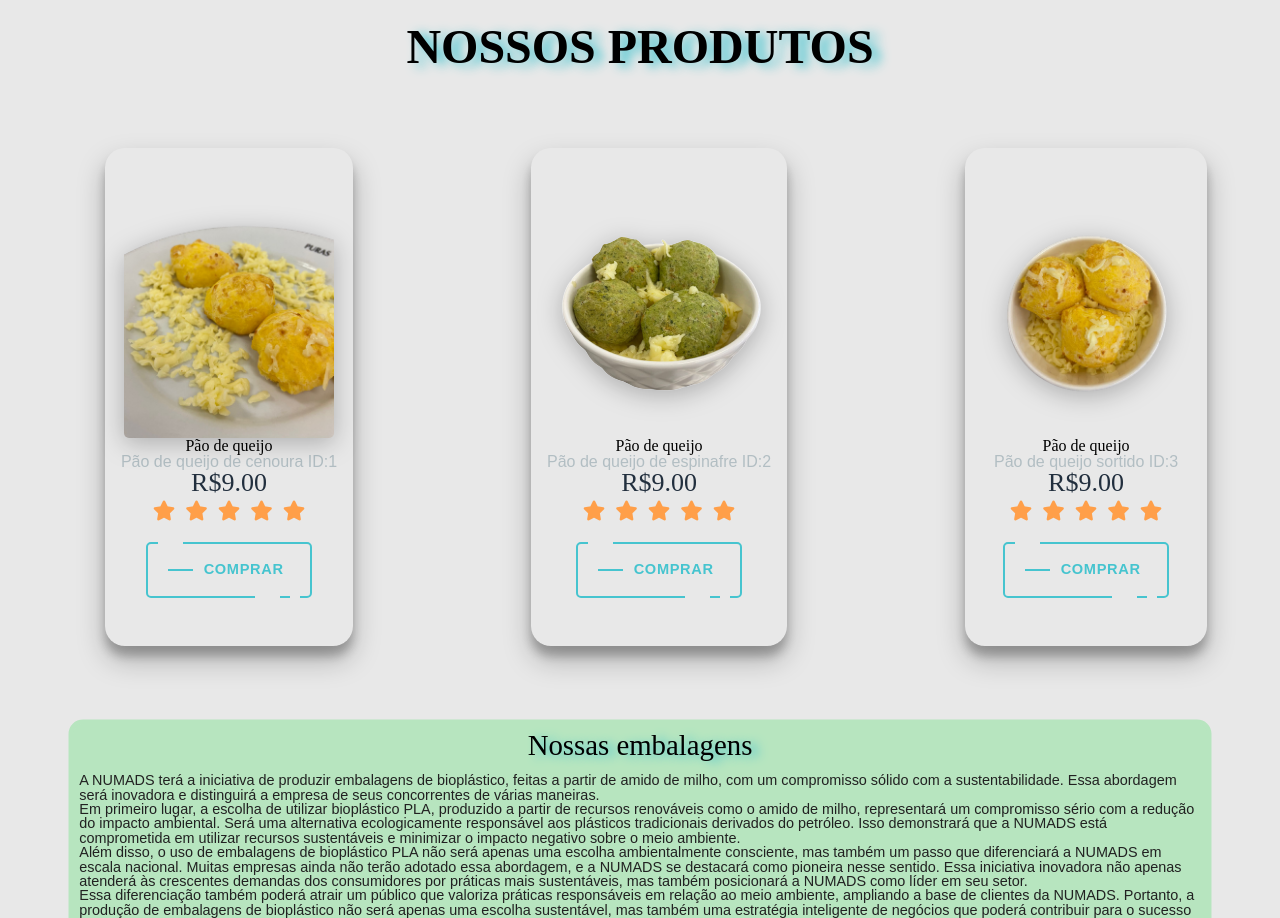
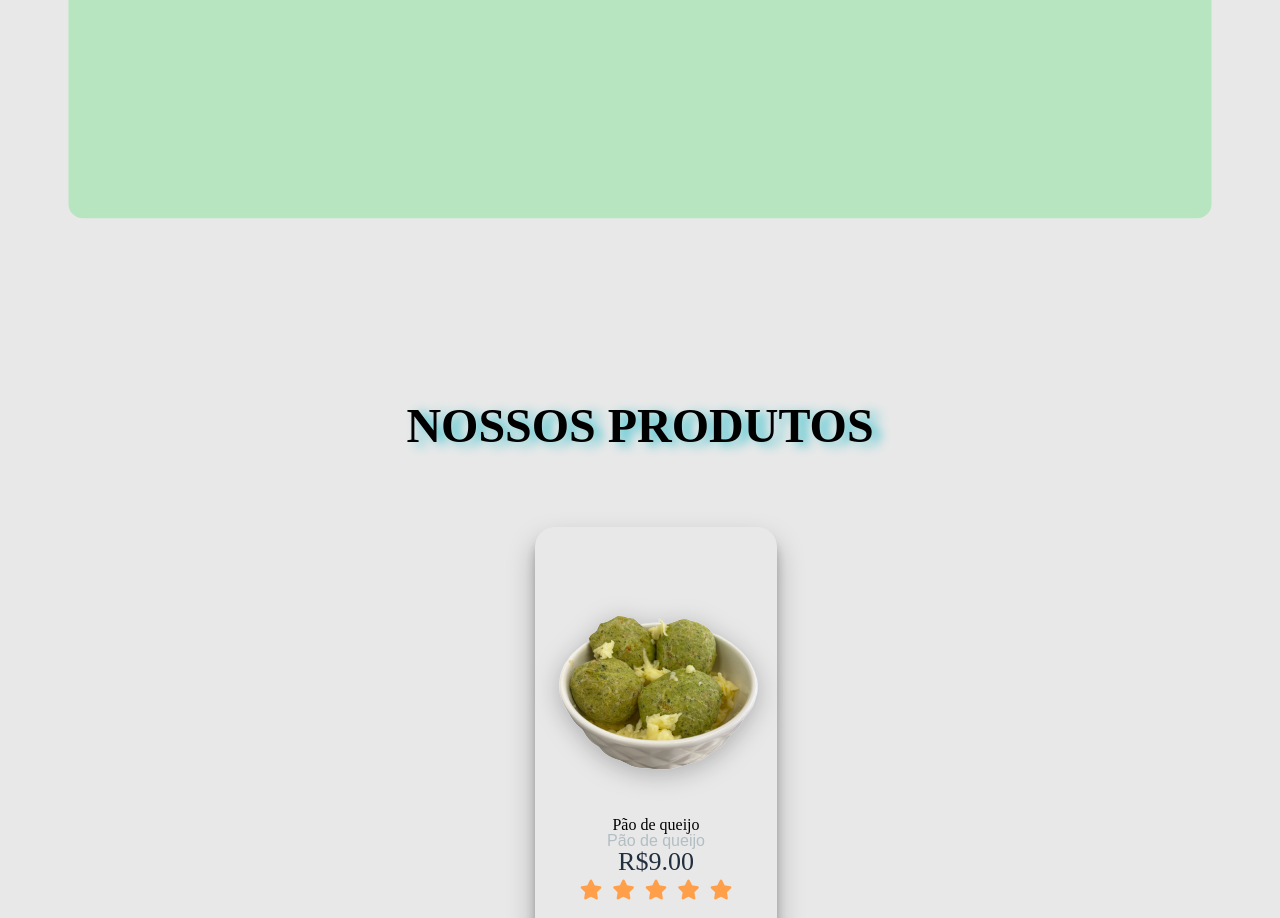
Before and after one commit to artur-al/Numads-CGTEC, a plain HTML site: page index.html in a window 1280 px wide. Shown: the part 1265-2183 px from the top of the page. Drawn offline with Linux system fonts and the light colour scheme; a web font is replaced by a local one.

Commit message:
Update index.html

```diff
--- a/index.html
+++ b/index.html
@@ -34,47 +34,28 @@
                 <center>
                     <div class="txt">
                         <center><h1 class="numads">NUMADS</h1></center><br>
-                        <p>O 'Projeto NUMADS: Inovação InterCursos pelos Cursos Técnicos em Nutrição, Meio Ambiente e Desenvolvimento de Sistemas' é uma iniciativa única, onde cada curso técnico é responsável por sua área de atuação, visando abordar a seletividade alimentar em crianças de 1 a 5 anos. Este projeto busca introduzir produtos inovadores, como pães de queijo enriquecidos com ingredientes saudáveis, como espinafre, cenoura e beterraba.</p><br>
+                        <p>O 'Projeto NUMADS: Inovação InterCursos pelos Cursos Técnicos em Nutrição, Meio Ambiente e Desenvolvimento de Sistemas' é uma iniciativa única, onde cada curso técnico é responsável por sua área de atuação, visando abordar a Estratégias de Alimentação Infantil de 1 a 5 anos. Este projeto busca introduzir produtos inovadores, como pães de queijo enriquecidos com ingredientes saudáveis, como espinafre, cenoura e beterraba.</p><br>
                         <p>Uma das características mais marcantes do Projeto NUMADS é o compromisso com a sustentabilidade, onde estamos trabalhando no desenvolvimento de embalagens ambientalmente amigáveis feitas de bioplástico. A viabilidade dessas embalagens e sua aceitação no mercado ainda estão em fase de estudo, mas estamos determinados a promover práticas amigas do ambiente.</p><br>
                         <p>No que se refere ao sistema de gerenciamento de pedidos, o Projeto NUMADS almeja integrar tecnologia e praticidade. Estamos projetando uma solução eficiente que simplificará o processo de pedidos para estabelecimentos de alimentos, proporcionando ao mesmo tempo uma experiência interativa e educativa por meio de uma página web. Essa plataforma não só facilitará o acesso a nossos produtos, mas também promoverá a conscientização sobre escolhas alimentares saudáveis para crianças e seus pais.</p><br>
-                        <p>Portanto, o Projeto NUMADS não apenas inova na indústria alimentícia, mas também adota uma abordagem integrada, abrangendo desde a superação da seletividade alimentar até a implementação de práticas sustentáveis. Tudo isso é impulsionado pela colaboração entre diferentes cursos técnicos e sustentado por nosso sistema de gerenciamento de pedidos e uma página web interativa, demonstrando o poder da união de conhecimentos diversos.</p><br>
+                        <p>Portanto, o Projeto NUMADS não apenas inova na indústria alimentícia, mas também adota uma abordagem integrada, abrangendo estratégias de elimentação infantil até a implementação de práticas sustentáveis. Tudo isso é impulsionado pela colaboração entre diferentes cursos técnicos e sustentado por nosso sistema de gerenciamento de pedidos e uma página web interativa, demonstrando o poder da união de conhecimentos diversos.</p><br>
                     </div>
                 </center>
-            <div class="img-cmd">
-                <img src="IMG/logoF-removebg-preview.png" alt="imagem comida">
-            </div>
         </section>
+        <section class="box-txt_img empresa">
+               <center>
+                 <div class="box-txt_empresa">
+                 </div>
+               </center>
+          </section>
         <br><br><br><br><br><br><br><br><br><br>
         <center><h1 class="nossosP"><b>NOSSOS PRODUTOS</b></h1></center>
             <br><br><br><br><br><br><br><br><br><br><br>
         <section class="perfumaria">
             <div class="organizador">
                 <div class="content">
-                    <img src="IMG/pao_de_queijo_com_cobertura_de_queijo-removebg-preview.png" alt="pao de queijo" class="paodequeijo cenoura">
-                    <h3>Pão de queijo</h3>
-                    <p class="product-text">Pão de queijo de cenoura ID:1</p>
-                    <h6>R$9.00</h6>
-                    <ul class="stars">
-                        <li class="fa fa-star checked"><i></i></li>
-                        <li class="fa fa-star checked"><i></i></li>
-                        <li class="fa fa-star checked"><i></i></li>
-                        <li class="fa fa-star checked"><i></i></li>
-                        <li class="fa fa-star checked"><i></i></li>
-                    </ul><br>
-                    <a class="fancy" href="qrcode.html">
-                        <span class="top-key"></span>
-                        <span class="text">Comprar</span>
-                        <span class="bottom-key-1"></span>
-                        <span class="bottom-key-2"></span>
-                    </a>
-                    <br><br><br><br>
-                </div>
-            </div>
-            <div class="organizador">
-                <div class="content">
                     <img src="IMG/img pao de queijo verde.png" alt="pao de queijo" class="paodequeijo">
                     <h3>Pão de queijo</h3>
-                    <p class="product-text">Pão de queijo de espinafre ID:2</p>
+                    <p class="product-text">Pão de queijo</p>
                     <h6>R$9.00</h6>
                     <ul  class="stars">
                         <li class="fa fa-star checked"><i></i></li>
@@ -92,28 +73,6 @@
                     <br><br><br><br>
                 </div>
             </div>
-                    <div class="organizador">
-                        <div class="content">
-                            <img src="IMG/pao_de_queijo_no_bow-removebg-preview.png" alt="pao de queijo" class="paodequeijo sortido">
-                            <h3>Pão de queijo</h3>
-                            <p class="product-text">Pão de queijo sortido ID:3</p>
-                            <h6>R$9.00</h6>
-                            <ul class="stars">
-                                <li class="fa fa-star checked"><i></i></li>
-                                <li class="fa fa-star checked"><i></i></li>
-                                <li class="fa fa-star checked"><i></i></li>
-                                <li class="fa fa-star checked"><i></i></li>
-                                <li class="fa fa-star checked"><i></i></li>
-                            </ul><br>
-                            <a class="fancy" href="qrcode.html">
-                                <span class="top-key"></span>
-                                <span class="text">Comprar</span>
-                                <span class="bottom-key-1"></span>
-                                <span class="bottom-key-2"></span>
-                            </a>
-                            <br><br><br><br>
-                        </div>
-                    </div>
         </section>
         <br><br><br><br><br> <br><br><br><br>
         <section class="box-txt_img embalagem">
```
